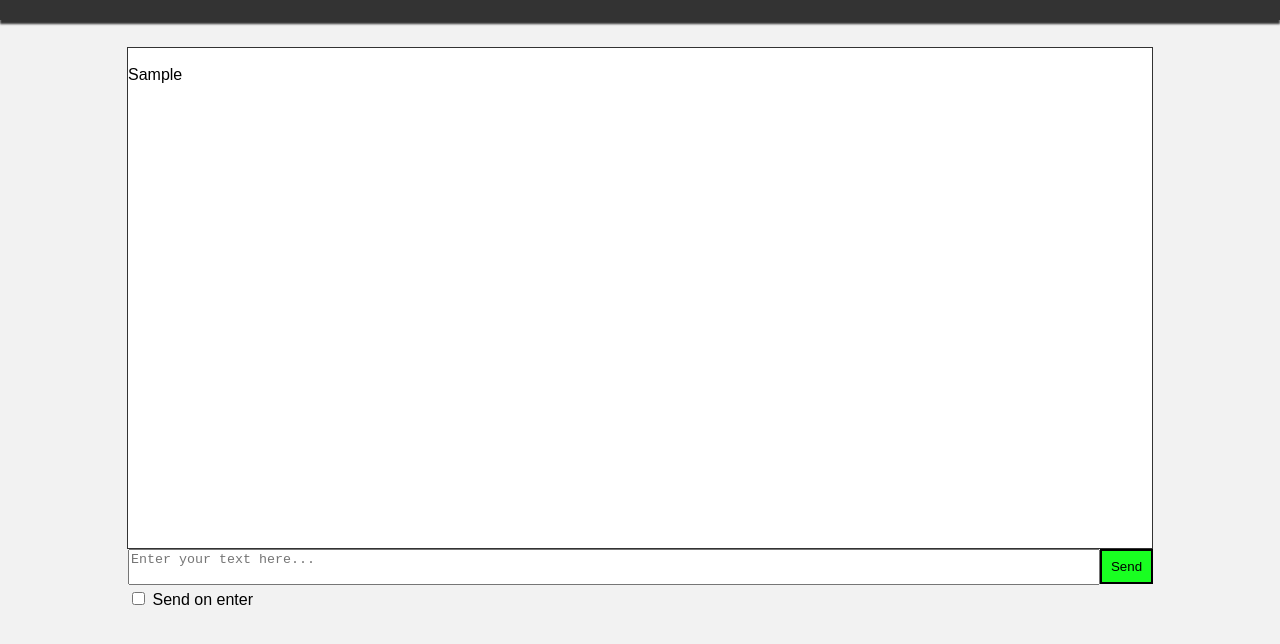
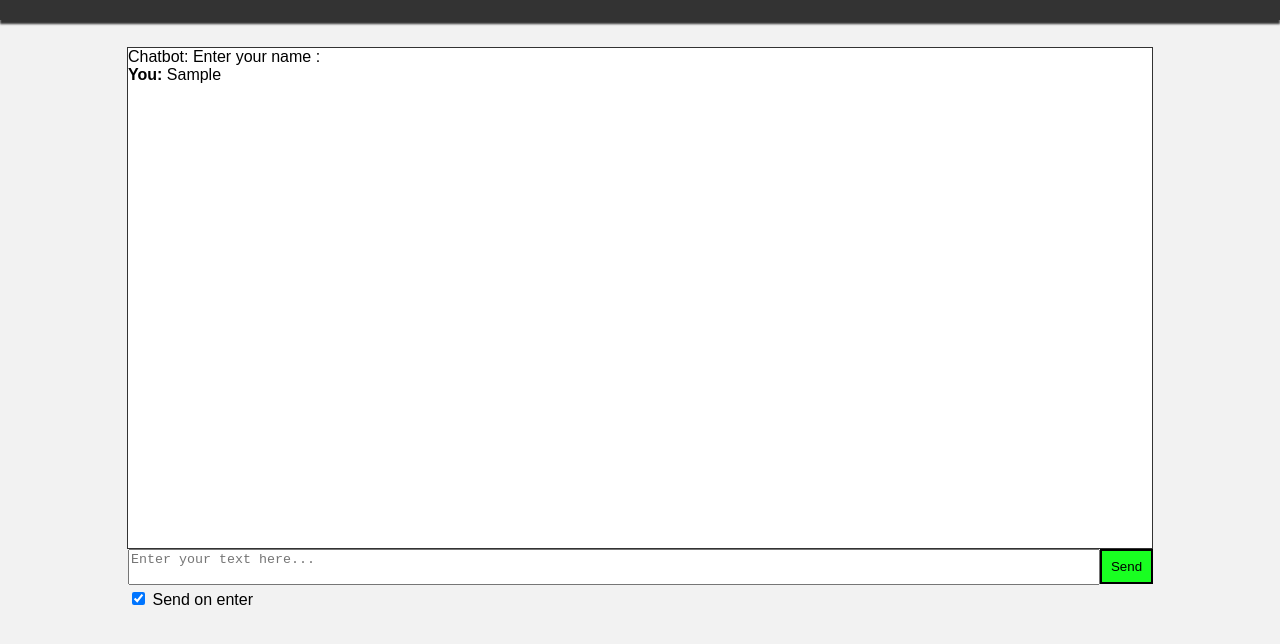
Before and after one commit to Sasindu1997/jQuery-AJAX-practices, a plain HTML site: page chatbox.html in a window 1280 px wide. Both pictures are taken after typing "Sample" into the empty fields and a click on the button "Send". Shown: the part 40-684 px from the top of the page. Drawn offline with Linux system fonts and the light colour scheme.

Commit message:
adding usernames

```diff
--- a/chatbox.html
+++ b/chatbox.html
@@ -68,16 +68,42 @@ border-radius: 10px;
 background: #88ba1c;
 }
 
+.username {
+    font-weight: bold;
+}
+
     </style>
 </head>
 <body>
     <script>
+        var userName = "";
+        function send_massage(massage){
+            var prevMsg = $("#container").html();
+
+            if(prevMsg.length > 10){
+                prevMsg = prevMsg + "<br>";
+            }
+            $("#container").html(prevMsg +"<span class='bot'>Chatbot: </span> "+ massage);
+        }
+
+        function get_userName(){
+            send_massage("Enter your name : ");
+        }
+
+        function ai(massage){
+            if(userName.length<3){
+                userName = message;
+            }
+
+        }
+
         $(function(){
+            get_userName();
             $("#textbox").keypress(function(e){
                 if(e.which == 13){
 
                     if($("#enter").prop("checked")){
-                        console.log("enter passed");
+                        //console.log("enter passed");
                         $("#send").click();
                         e.preventDefault();
                     }
@@ -85,14 +111,24 @@ background: #88ba1c;
             });
             $("#send").click(function(){
                 var newMsg = $("#textbox").val();
-                var prevMsg = $("#container").html();
+                var userName = "<span class='username' = > You: </span>";
 
                 $("#textbox").val("");
-                $("#container").html(prevMsg + "<br>" + newMsg);
+
+
+                var prevMsg = $("#container").html();
+                console.log(prevMsg.length);
+
+
+                if(prevMsg.length > 10){
+
+                    prevMsg = prevMsg + "<br>";
+                }
+                $("#container").html(prevMsg + userName + newMsg);
 
                 $("#container").scrollTop($("#container").prop("scrollHeight"));
 
-
+                ai(newMsg);
             });
 
         });
@@ -110,7 +146,7 @@ background: #88ba1c;
             <button id="send">Send</button>
         </div>
         <div id="controls">
-            <input type="checkbox" id="enter">
+            <input checked type="checkbox" id="enter">
             <label>Send on enter</label>
         </div>
     </div>
```
